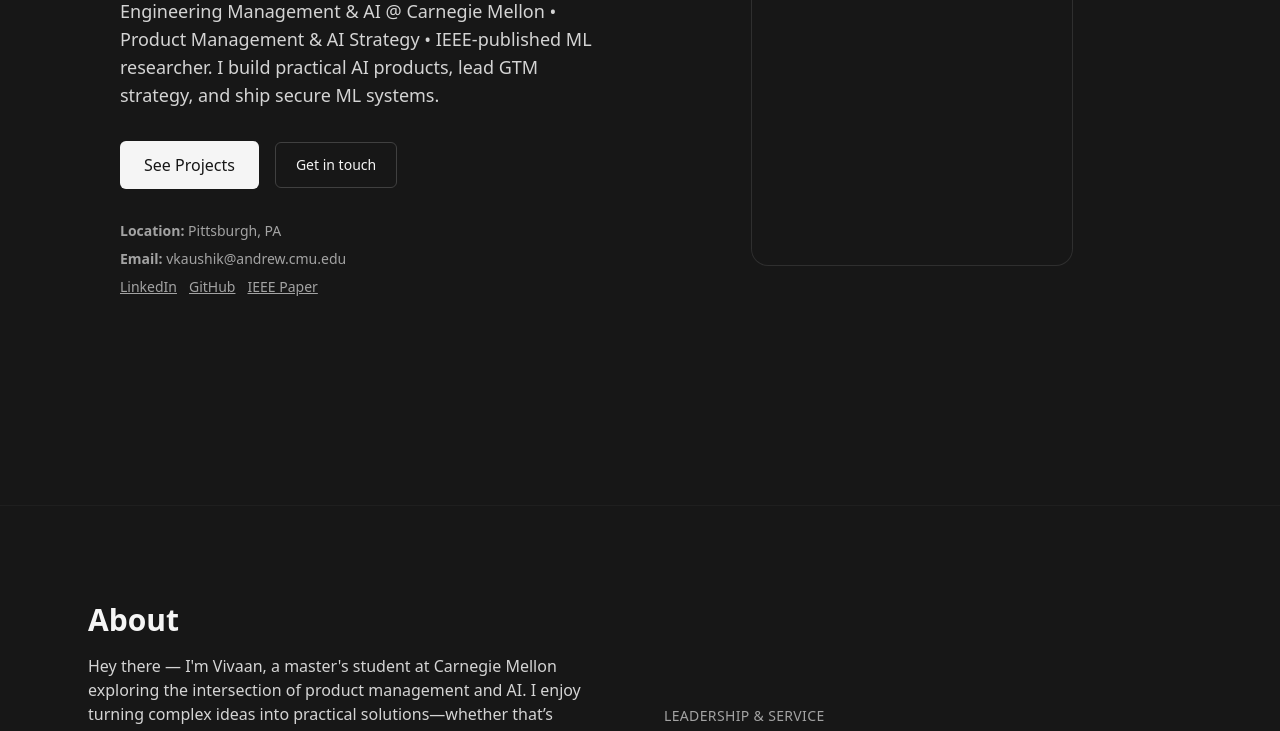
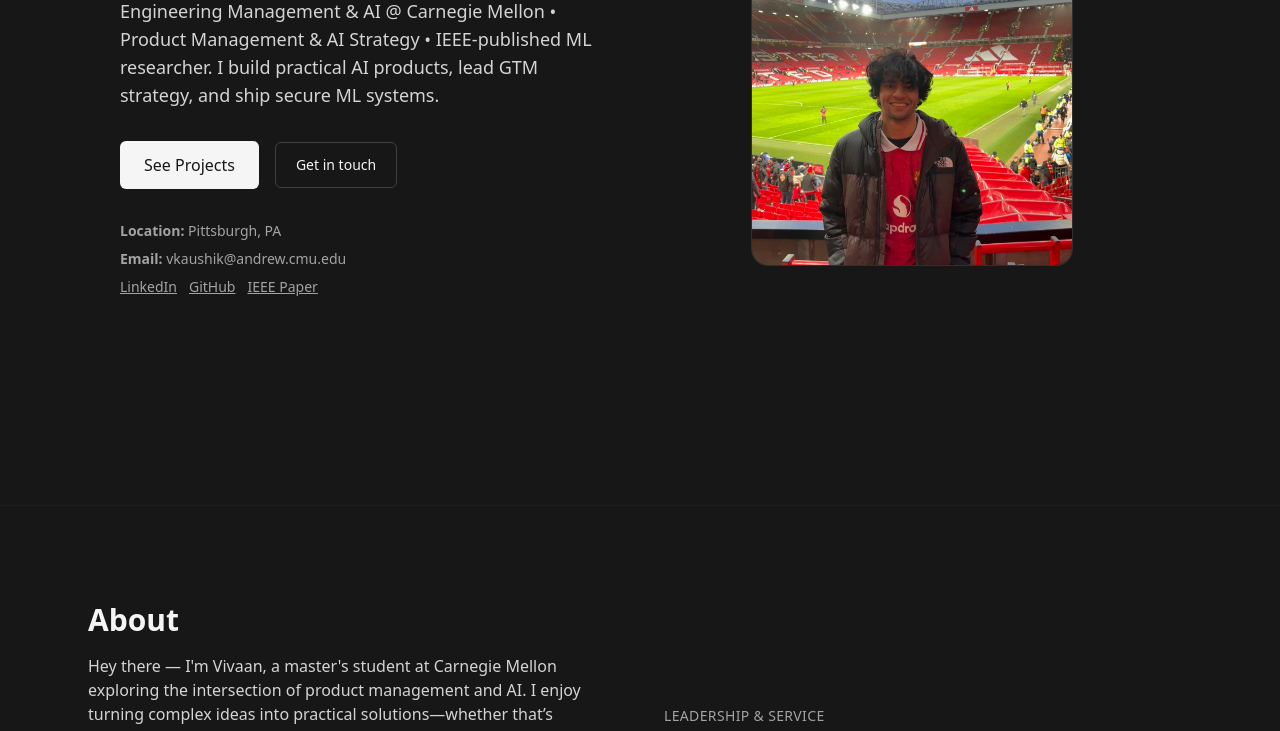
Before and after one commit to VivaanNK/portfolio, a plain HTML site: page index.html in a window 1280 px wide. Shown: the part 295-1026 px from the top of the page. Drawn offline with nearby package versions, Linux system fonts and the light colour scheme.

Commit message:
Update index.html

```diff
--- a/index.html
+++ b/index.html
@@ -55,7 +55,7 @@
 
       <div class="flex-1 flex items-center justify-center">
         <div class="w-64 h-64 md:w-80 md:h-80 rounded-2xl overflow-hidden ring-1 ring-white/10">
-          <img src="portfolio.jpg" alt="Vivaan" class="w-full h-full object-cover" />
+          <img src="portfolio.jpeg" alt="Vivaan" class="w-full h-full object-cover" />
         </div>
       </div>
     </div>
```
